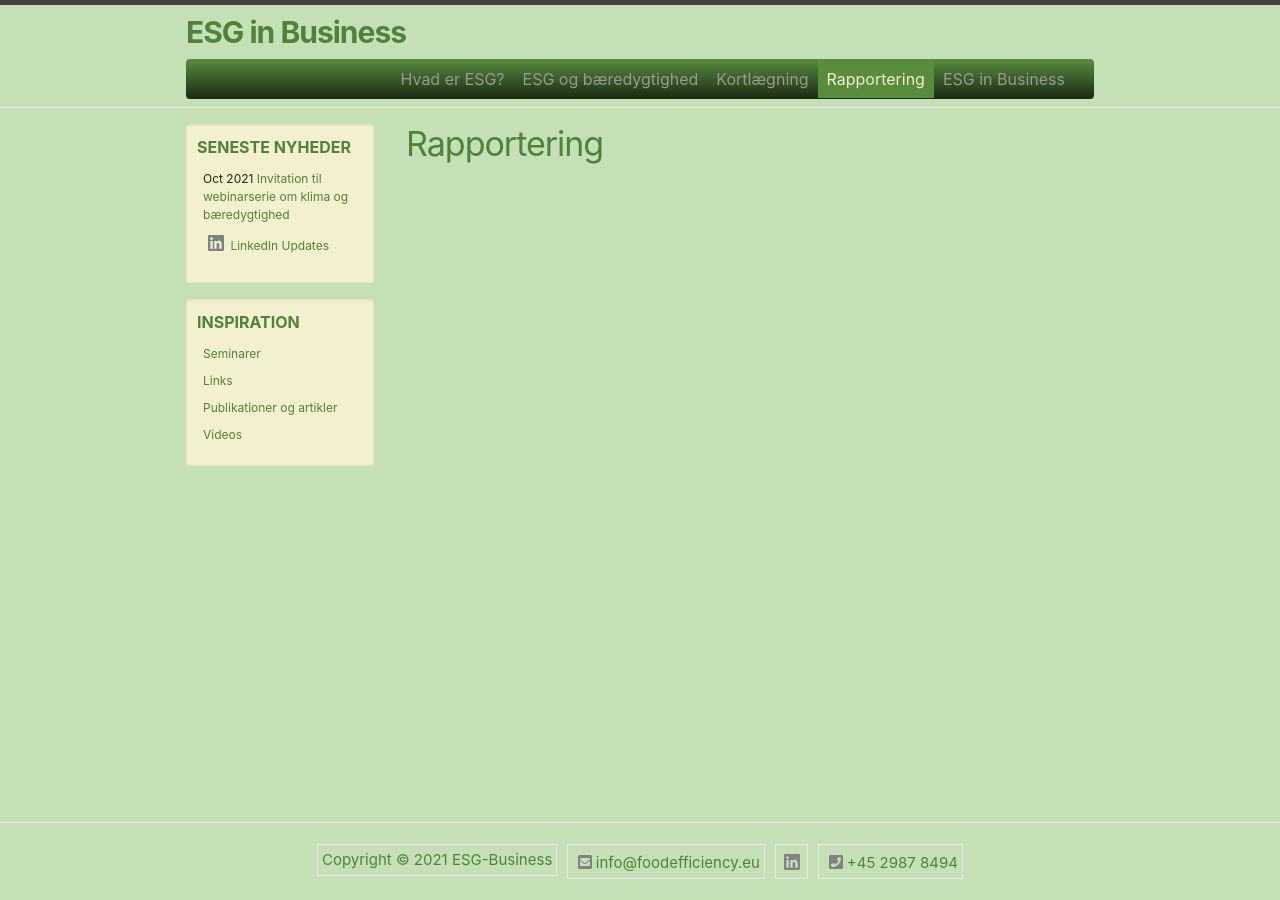
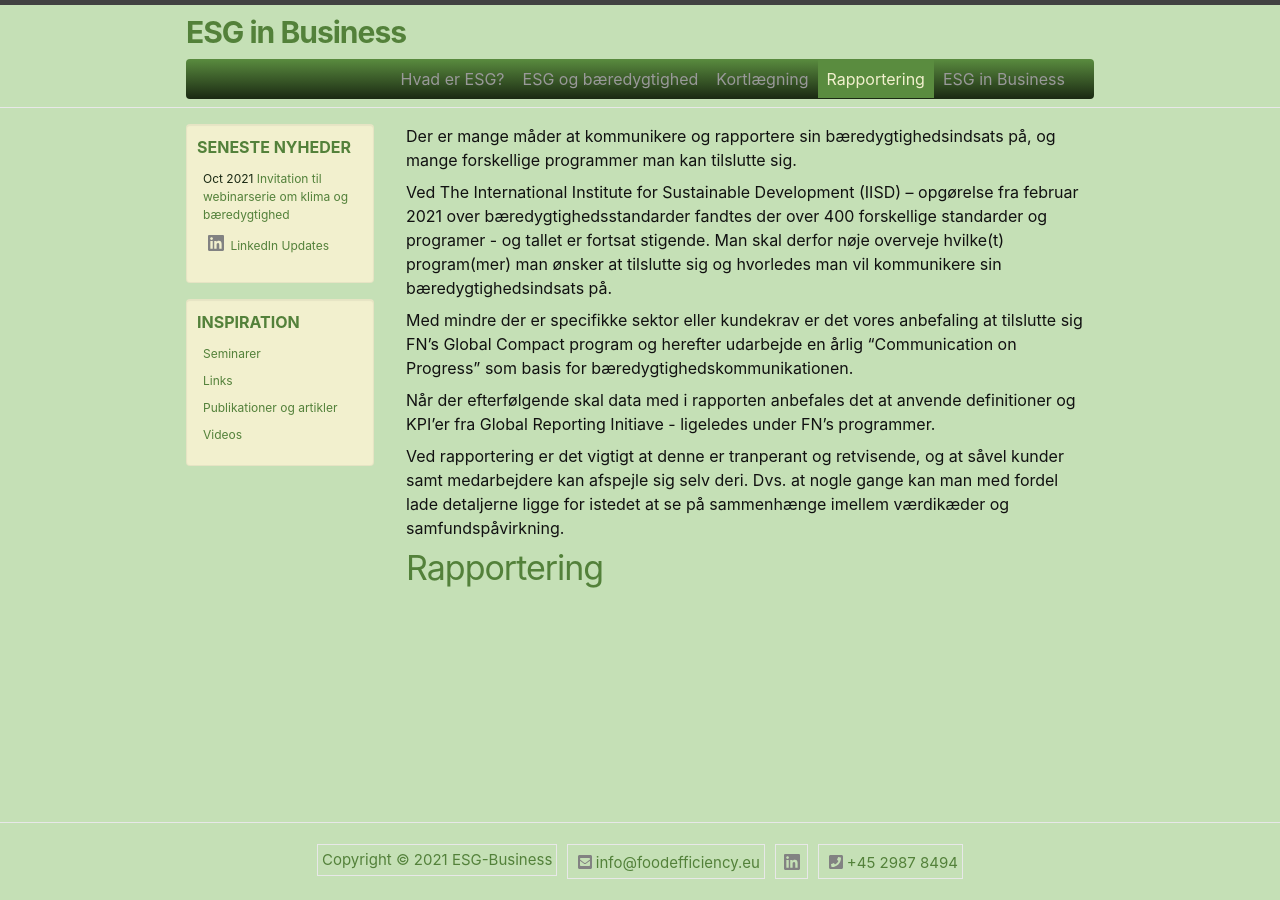
Before and after one commit to FoodEfficiency/esg-business.github.io, a Jekyll site: the page built from _da/esg_reporting.md, in a window 1280 px wide. Built offline with Jekyll 4.4.1, drawn with Linux system fonts in a browser that asks for light colours.

Commit message:
Update esg_reporting.md

```diff
--- a/_da/esg_reporting.md
+++ b/_da/esg_reporting.md
@@ -6,4 +6,18 @@ permalink: /rapportering
 ref: reporting
 ---
 
+Der er mange måder at kommunikere og rapportere sin bæredygtighedsindsats på, og mange forskellige programmer man kan tilslutte sig.
+
+Ved The International Institute for Sustainable Development (IISD) – opgørelse fra februar 2021 over bæredygtighedsstandarder fandtes der over 400 forskellige standarder og programer - og tallet er fortsat stigende. Man skal derfor nøje overveje hvilke(t) program(mer) man ønsker at tilslutte sig og hvorledes man vil kommunikere sin bæredygtighedsindsats på.
+
+Med mindre der er specifikke sektor eller kundekrav er det vores anbefaling at tilslutte sig FN's Global Compact program og herefter udarbejde en årlig "Communication on Progress" som basis for bæredygtighedskommunikationen.
+
+Når der efterfølgende skal data med i rapporten anbefales det at anvende definitioner og KPI'er fra Global Reporting Initiave - ligeledes under FN's programmer.
+
+Ved rapportering er det vigtigt at denne er tranperant og retvisende, og at såvel kunder samt medarbejdere kan afspejle sig selv deri. Dvs. at nogle gange kan man med fordel lade detaljerne ligge for istedet at se på sammenhænge imellem værdikæder og samfundspåvirkning.
+
+
+
+
+
 # Rapportering
```
